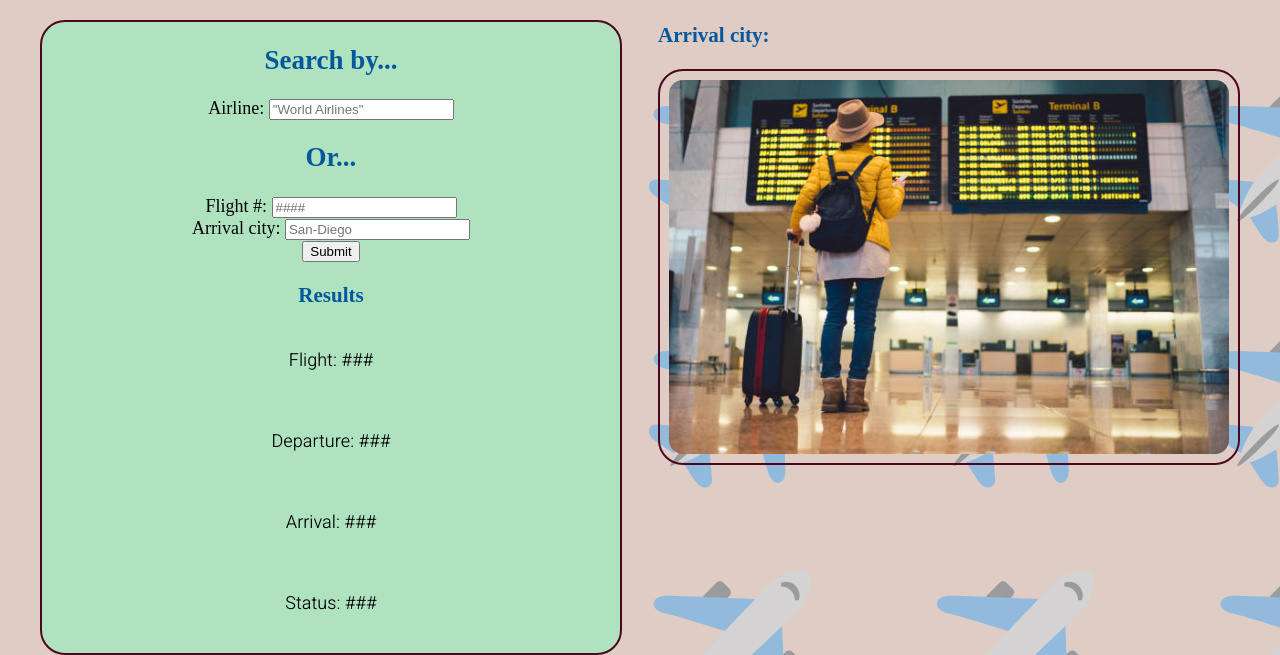
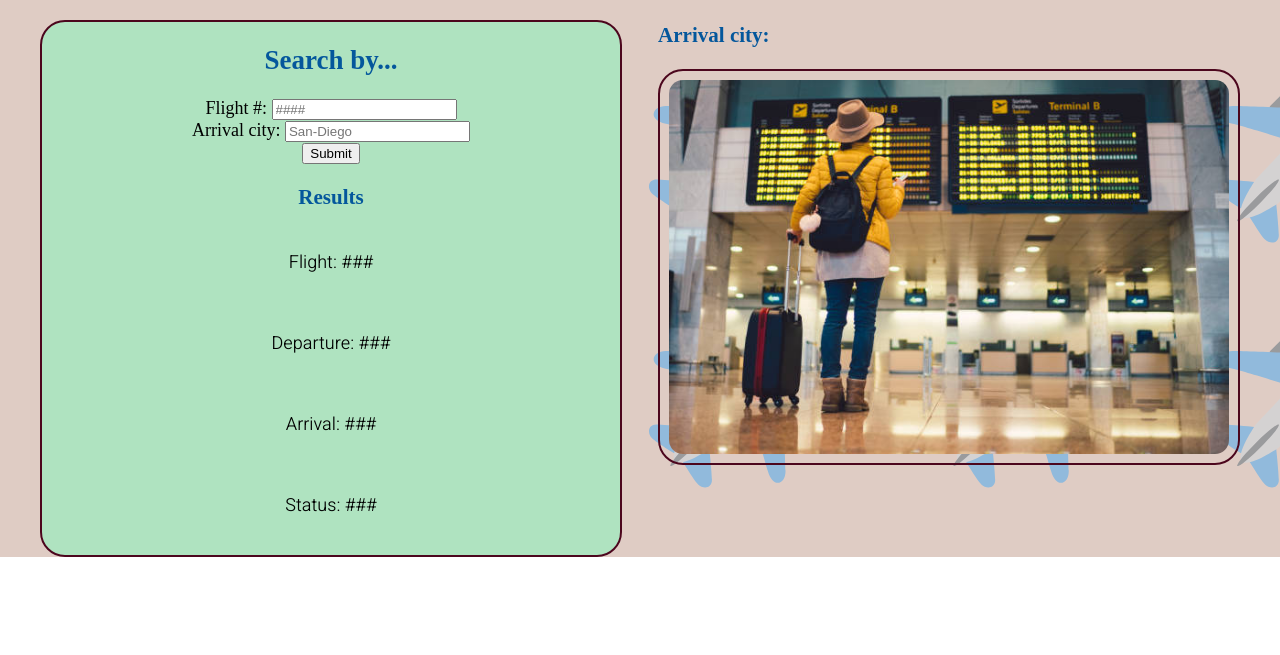
Before and after one commit to regino-pan-a-i/WDD-130, a plain HTML site: page final_project/child.html in a window 1280 px wide. Shown: the part 259-914 px from the top of the page. After the commit the page ends 816 px from the top, so only its background shows below. Drawn offline with Linux system fonts and the light colour scheme; a web font is replaced by a local one.

Commit message:
finished 2.0

```diff
--- a/final_project/child.html
+++ b/final_project/child.html
@@ -19,9 +19,9 @@
         <section id="Search">
             <h2>Search by...</h2>
             <form>
-                <label for="name">Airline:</label>
+                <!-- <label for="name">Airline:</label>
                 <input type="text" id="airline" placeholder='"World Airlines"'><br>
-                <h2>Or...</h2>
+                <h2>Or...</h2> -->
                 <label for="flight">Flight #:</label>
                 <input type="text" id="flightnum" placeholder="####"><br>
                 <label for="arrival">Arrival city: </label>
```
